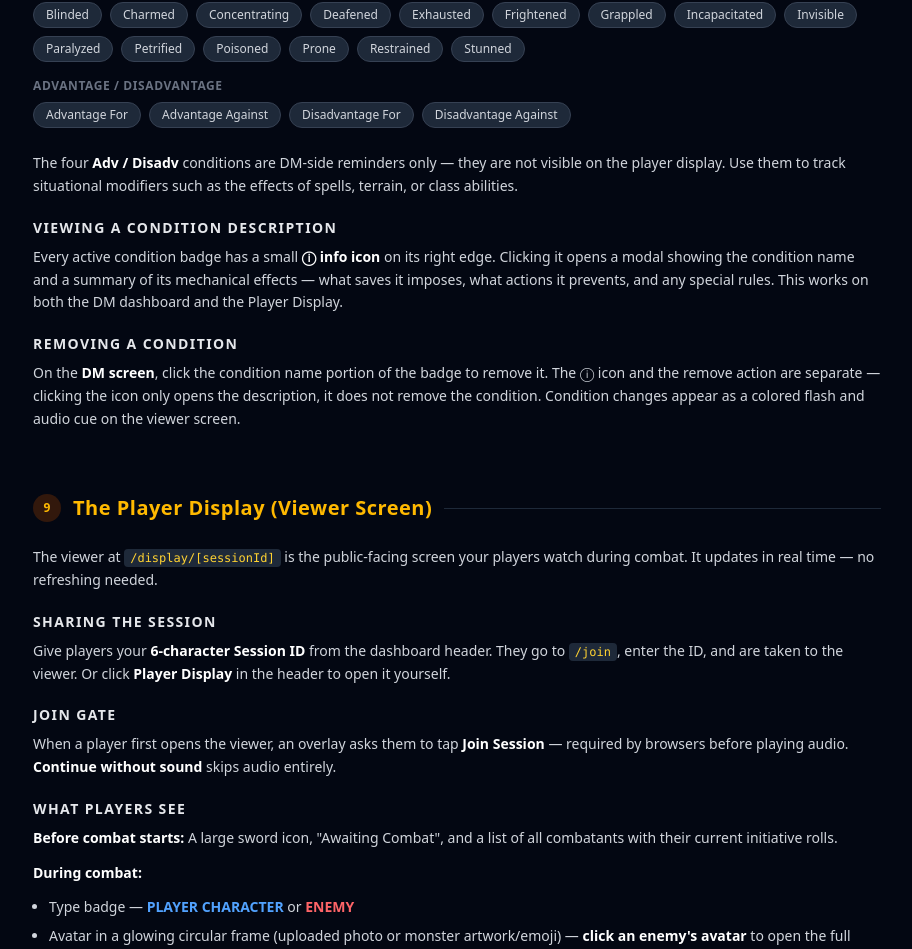
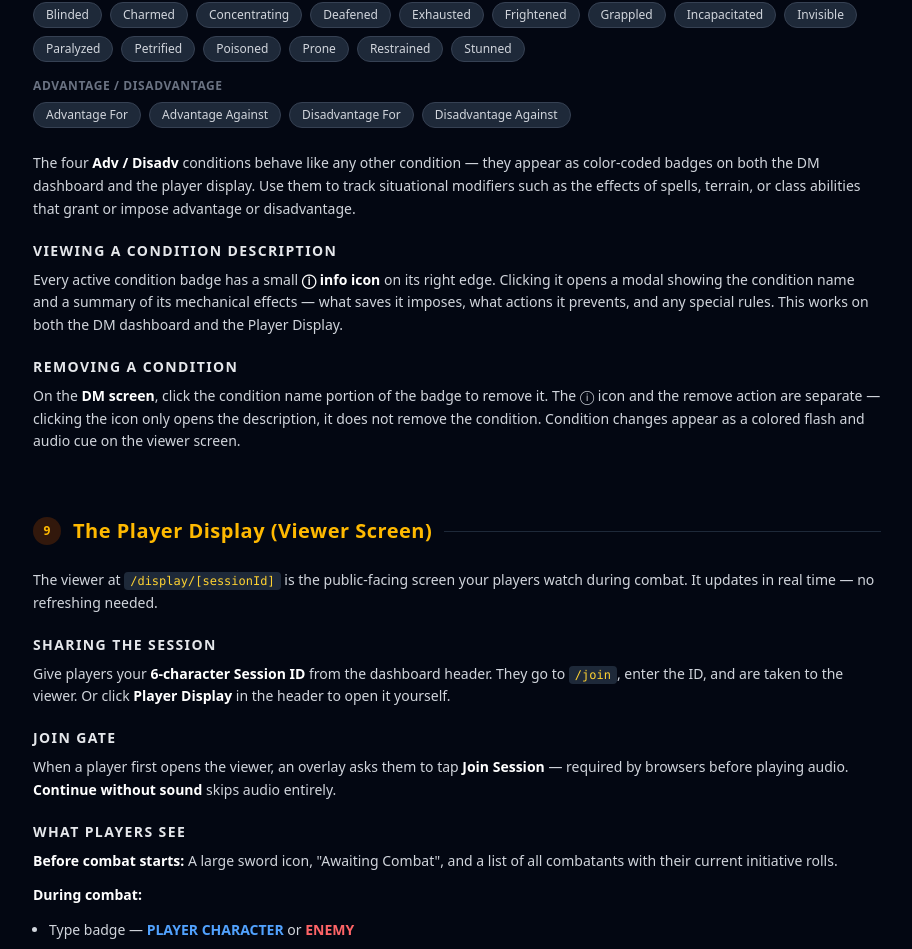
Before and after one commit to MichaelEdwardSmith/inittracker, a SvelteKit app: page /guide in a window 1280 px wide. Shown: the part 4485-5434 px from the top of the page, without its empty margins (311-1223 px from the left). Built offline with nearby package versions, Linux system fonts and the light colour scheme.

Commit message:
Small changes to adv/disadv indicators

```diff
--- a/src/routes/display/[sessionId]/+page.svelte
+++ b/src/routes/display/[sessionId]/+page.svelte
@@ -34,7 +34,11 @@
 		Prone: 'rgba(161,  98,   7, 1)', // yellow-700
 		Restrained: 'rgba(217, 119,   6, 1)', // amber-600
 		Stunned: 'rgba(234, 179,   8, 1)', // yellow-500
-		Unconscious: 'rgba( 75,  85,  99, 1)' // gray-600
+		Unconscious:          'rgba( 75,  85,  99, 1)', // gray-600
+		'Advantage For':      'rgba( 16, 185, 129, 1)', // emerald-500
+		'Advantage Against':  'rgba(225,  29,  72, 1)', // rose-600
+		'Disadvantage For':   'rgba(234,  88,  12, 1)', // orange-600
+		'Disadvantage Against': 'rgba( 20, 184, 166, 1)'  // teal-500
 	};
 
 	// ── Audio ──────────────────────────────────────────────────────────
--- a/src/routes/guide/+page.svelte
+++ b/src/routes/guide/+page.svelte
@@ -560,9 +560,10 @@
 					{/each}
 				</div>
 				<p class="mb-4 text-sm leading-relaxed">
-					The four <strong class="font-semibold text-white">Adv / Disadv</strong> conditions are
-					DM-side reminders only — they are not visible on the player display. Use them to track
-					situational modifiers such as the effects of spells, terrain, or class abilities.
+					The four <strong class="font-semibold text-white">Adv / Disadv</strong> conditions behave
+					like any other condition — they appear as color-coded badges on both the DM dashboard and
+					the player display. Use them to track situational modifiers such as the effects of spells,
+					terrain, or class abilities that grant or impose advantage or disadvantage.
 				</p>
 
 				<h3 class="mt-5 mb-2 text-sm font-bold tracking-widest text-gray-200 uppercase">
```
